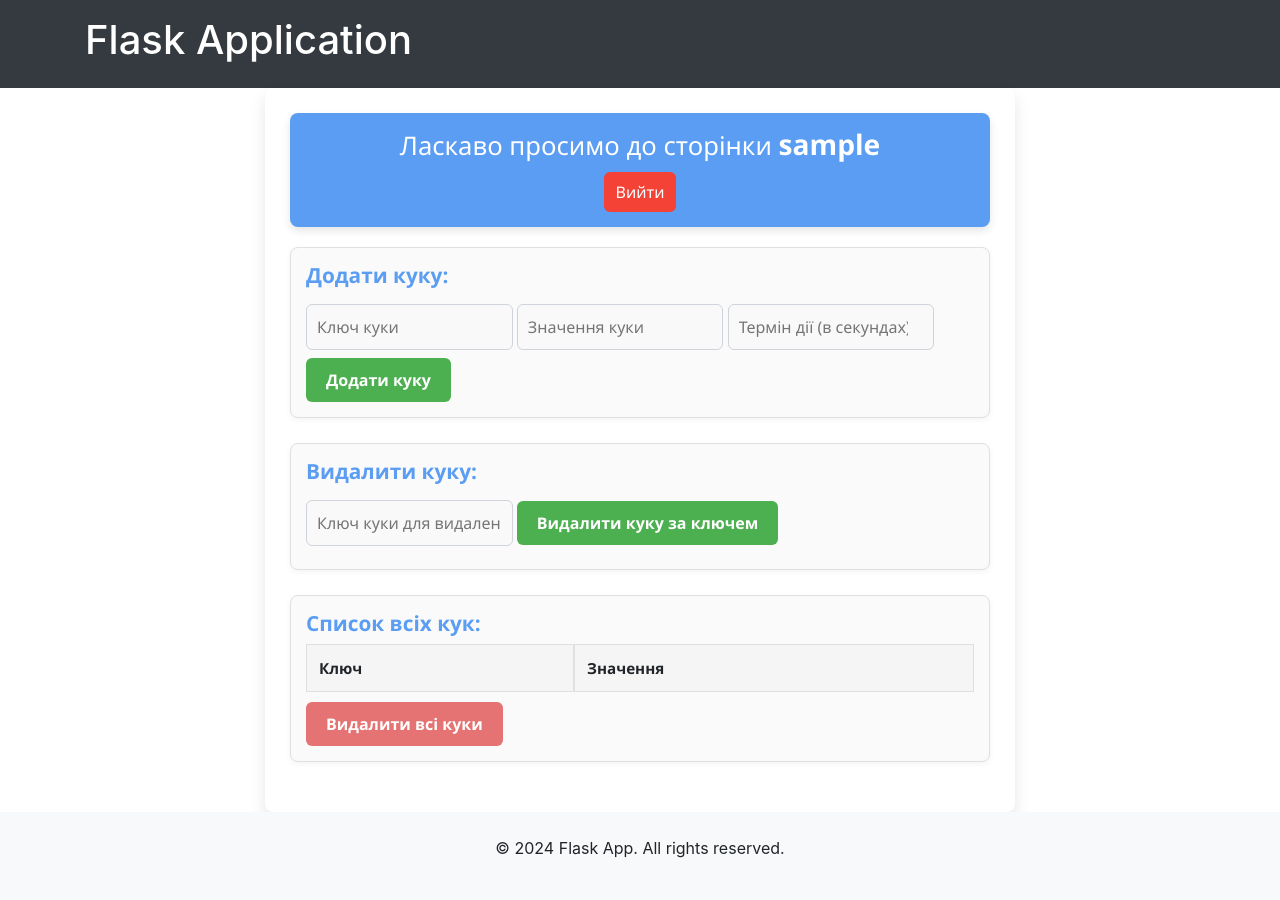
After one commit to sachovskiy/flask-app-lab, a Flask app: page /users/profile in a window 1280 px wide. The commit adds this page. Run offline with Flask 3, Linux system fonts and the light colour scheme; the visitor is signed in with stand-in values (Sample User, id 1); lists and menus that the app fills with data are empty; some libraries are stand-ins or nearby versions.

Commit message:
Лабораторна 5 Кукі

```diff
--- a/app/templates/base.html
+++ b/app/templates/base.html
@@ -14,6 +14,20 @@
         </div>
     </header>
 
+    {% with msg = get_flashed_messages(with_categories=True) %}
+    <!-- Categories: success (green), info (blue), warning (yellow), danger (red) -->
+    {% if msg %}
+        {% for category, message in msg %}
+            <div class="alert alert-{{ category }} alert-dismissible" role="alert">
+                <strong>{{ message }}</strong>
+                <button type="button" class="btn-close" data-dismiss="alert" aria-label="Close">
+                    <span aria-hidden="true">&times;</span>
+                </button>
+            </div>
+        {% endfor %}
+      {% endif %}
+    {% endwith %}
+
     <div class="container">
         {% block content %}
 
--- /dev/null
+++ b/app/users/templates/users/profile.html
@@ -0,0 +1,161 @@
+{% extends 'base.html' %}
+
+{% block title %}Profile{% endblock %}
+
+{% block content %}
+<style>
+.profile-header {
+    background-color: #5a9df2;
+    color: #ffffff;
+    padding: 15px;
+    text-align: center;
+    margin-bottom: 20px;
+    border-radius: 8px;
+    box-shadow: 0 4px 8px rgba(0, 0, 0, 0.1);
+}
+
+.profile-header span {
+    font-weight: 600;
+    font-size: 1.1em;
+}
+
+.cookie-section {
+    margin-bottom: 25px;
+    padding: 15px;
+    border: 1px solid #e0e0e0;
+    border-radius: 8px;
+    box-shadow: 0 2px 6px rgba(0, 0, 0, 0.05); /* Легка тінь */
+    background-color: #fafafa;
+}
+
+.cookie-section h2 {
+    color: #5a9df2;
+    font-size: 1.3em;
+    font-weight: 600;
+}
+
+.cookie-section form input[type="text"],
+.cookie-section form input[type="number"] {
+    padding: 10px;
+    margin: 8px 0;
+    width: calc(33.333% - 16px);
+    box-sizing: border-box;
+    border-radius: 6px;
+    border: 1px solid #ced4da;
+    background-color: #f9f9f9;
+}
+
+.cookie-section form button {
+    padding: 10px 20px;
+    background-color: #4caf50;
+    color: #ffffff;
+    border: none;
+    border-radius: 6px;
+    cursor: pointer;
+    font-weight: bold;
+}
+
+.cookie-section .delete-all-btn {
+    background-color: #e57373;
+    margin-top: 10px;
+    font-weight: bold;
+}
+
+.cookie-section form button:hover {
+    background-color: #45a049;
+}
+
+.cookie-section .delete-all-btn:hover {
+    background-color: #d32f2f;
+}
+
+.profile-container {
+    max-width: 750px;
+    margin: 0 auto;
+    padding: 25px;
+    font-family: 'Segoe UI', Tahoma, Geneva, Verdana, sans-serif;
+    background-color: #ffffff;
+    border-radius: 8px;
+    box-shadow: 0 8px 16px rgba(0, 0, 0, 0.1);
+}
+
+.logout-btn {
+    display: inline-block;
+    margin-top: 10px;
+    color: #ffffff;
+    background-color: #f44336;
+    padding: 8px 12px;
+    border-radius: 6px;
+    text-decoration: none;
+}
+
+.cookie-table {
+    width: 100%;
+    border-collapse: separate;
+    border-spacing: 0;
+}
+
+.profile-header h1 {
+    margin: 0;
+    font-size: 1.6em;
+}
+
+.cookie-table th,
+.cookie-table td {
+    padding: 12px;
+    border: 1px solid #e0e0e0;
+    text-align: left;
+    font-size: 0.95em;
+}
+
+.cookie-table th {
+    background-color: #f5f5f5;
+    font-weight: 600;
+}
+
+</style>
+
+<div class="profile-container">
+    <header class="profile-header">
+        <h1>Ласкаво просимо до сторінки <span>{{ username }}</span></h1>
+        <a class="logout-btn" href="{{ url_for('user_name.logout') }}">Вийти</a>
+    </header>
+
+    <section class="cookie-section">
+        <h2>Додати куку:</h2>
+        <form method="post">
+            <input type="text" name="cookie_key" placeholder="Ключ куки" required>
+            <input type="text" name="cookie_value" placeholder="Значення куки" required>
+            <input type="number" name="cookie_expiry" placeholder="Термін дії (в секундах)" required>
+            <button type="submit" name="action" value="add">Додати куку</button>
+        </form>
+    </section>
+
+    <section class="cookie-section">
+        <h2>Видалити куку:</h2>
+        <form method="post">
+            <input type="text" name="cookie_key" placeholder="Ключ куки для видалення" required>
+            <button type="submit" name="action" value="delete">Видалити куку за ключем</button>
+        </form>
+    </section>
+
+    <section class="cookie-section">
+        <h2>Список всіх кук:</h2>
+        <table class="cookie-table">
+            <tr>
+                <th>Ключ</th>
+                <th>Значення</th>
+            </tr>
+            {% for key, value in cookies.items() %}
+            <tr>
+                <td>{{ key }}</td>
+                <td>{{ value }}</td>
+            </tr>
+            {% endfor %}
+        </table>
+        <form method="post">
+            <button type="submit" name="action" value="delete_all" class="delete-all-btn">Видалити всі куки</button>
+        </form>
+    </section>
+</div>
+{% endblock %}
--- a/app/users/views.py
+++ b/app/users/views.py
@@ -1,16 +1,92 @@
 from . import bp
-from flask import render_template, redirect, request, url_for
+from flask import render_template, redirect, request, url_for, make_response, session, flash
+from datetime import timedelta
 
-@bp.route("/hi/<string:name>")   #/hi/ivan?age=45
+
+@bp.route("/profile", methods=['GET', 'POST'])
+def get_profile():
+    if "username" in session:
+        username_value = session["username"]
+
+        if request.method == "POST":
+            cookie_key = request.form.get("cookie_key")
+            cookie_value = request.form.get("cookie_value")
+            cookie_expiry = request.form.get("cookie_expiry")
+            action = request.form.get("action")
+
+            response = make_response(redirect(url_for("user_name.get_profile")))
+
+            if action == "add":
+                response.set_cookie(cookie_key, cookie_value, max_age=int(cookie_expiry))
+                flash(f"Кука '{cookie_key}' з значенням '{cookie_value}' була додана.", "success")
+            elif action == "delete":
+                response.set_cookie(cookie_key, '', expires=0)
+                flash(f"Кука '{cookie_key}' була видалена.", "success")
+
+            return response
+
+        cookies = request.cookies
+        return render_template("profile.html", username=username_value, cookies=cookies)
+
+    flash("Invalid: Session.", "danger")
+    return redirect(url_for("user_name.login"))
+
+
+@bp.route("/login", methods=['GET', 'POST'])
+def login():
+    if request.method == "POST":
+        username = request.form["username"]
+        password = request.form["password"]
+
+        correct_username = "Aleks"
+        correct_password = "111111"
+
+        if username == correct_username and password == correct_password:
+            session["username"] = username
+            flash("Успіх: ви успішно ввійшли.", "success")
+            return redirect(url_for("user_name.get_profile"))
+        else:
+            flash("Помилка: Невірний логін або пароль.", "danger")
+            return redirect(url_for("user_name.login"))
+
+    return render_template("login.html")
+
+
+@bp.route('/logout')
+def logout():
+    session.pop('username', None)
+    flash("Ви вийшли з системи.", "info")
+    return redirect(url_for('user_name.get_profile'))
+
+
+@bp.route("/hi/<string:name>")
 def greetings(name):
     name = name.upper()
     age = request.args.get("age", None, int)
+    return render_template("hi.html", name=name, age=age)
 
-    return render_template("hi.html",
-                           name=name, age=age)
 
 @bp.route("/admin")
 def admin():
-    to_url = url_for("user_name.greetings", name="administrator", age=45, _external=True)     # "http://localhost:8080/hi/administrator?age=45"
-    print(to_url)
+    to_url = url_for("user_name.greetings", name="administrator", age=45, _external=True)
     return redirect(to_url)
+
+
+@bp.route('/set_cookie')
+def set_cookie():
+    response = make_response('Кука встановлена')
+    response.set_cookie('username', 'student', max_age=timedelta(seconds=60))
+    return response
+
+
+@bp.route('/get_cookie')
+def get_cookie():
+    username = request.cookies.get('username')
+    return f'Користувач: {username}'
+
+
+@bp.route('/delete_cookie')
+def delete_cookie():
+    response = make_response('Кука видалена')
+    response.set_cookie('username', '', expires=0)
+    return response
```
Also changed, not shown: app/users/templates/users/login.html (added, +13 -0 lines), app/views.py (line endings or trailing spaces), 6 other files.
